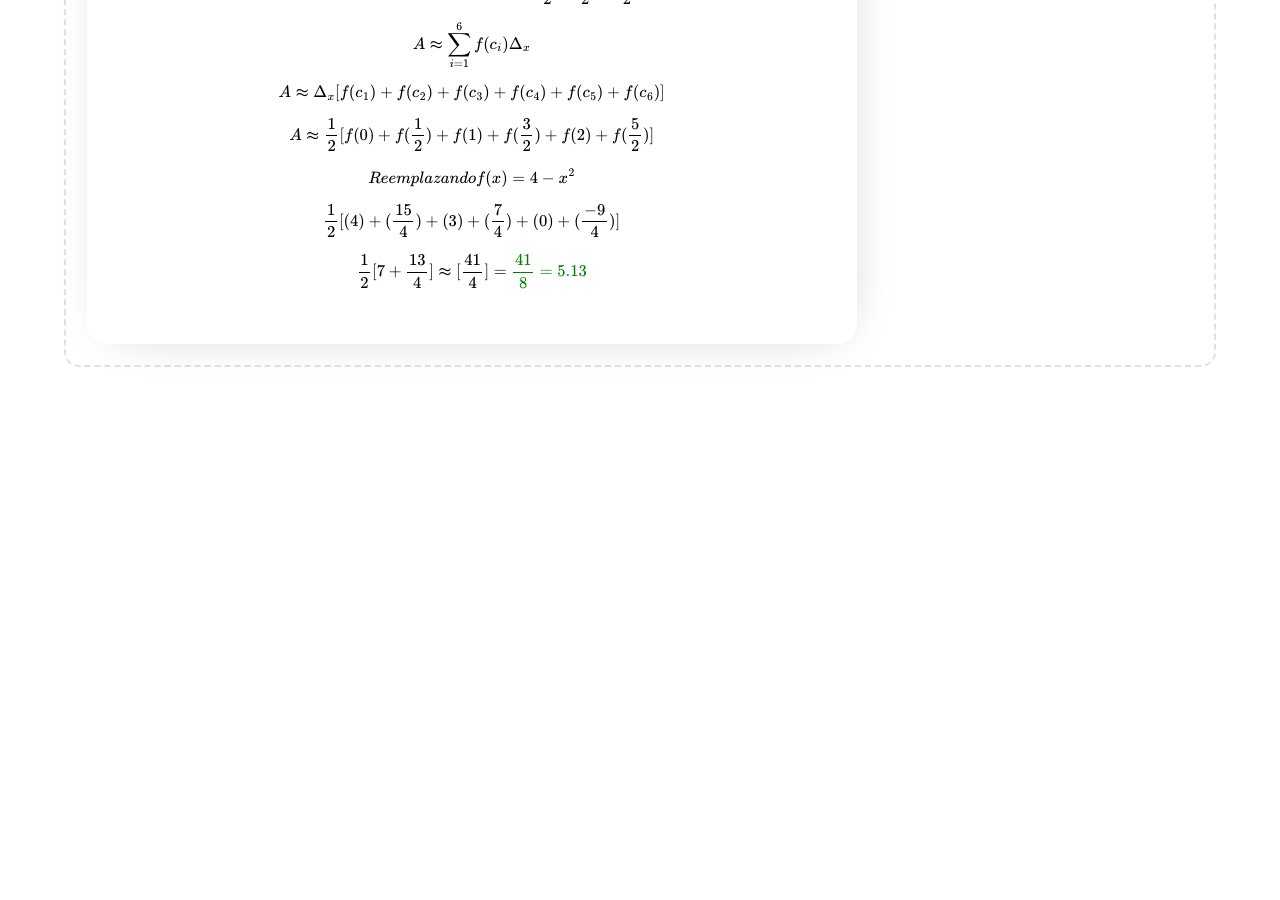
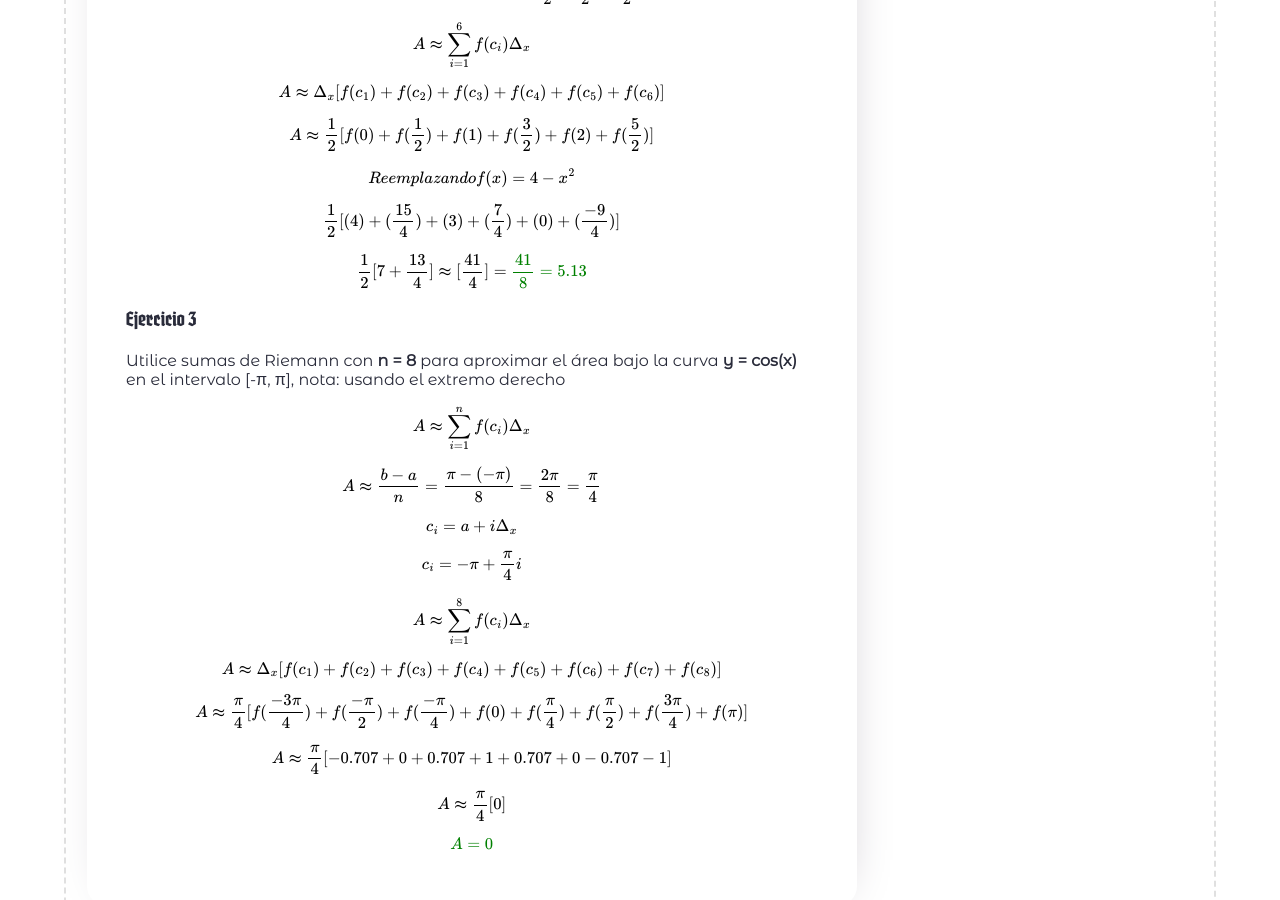
Before and after one commit to jorgeAML/creativeaml, a Jekyll site: the page built from blog_posts/01-11-2022.md, in a window 1280 px wide and 900 px high, scrolled down 1127 px. Built offline with Jekyll 4.4.1, drawn with Linux system fonts in a browser that asks for light colours; some web fonts are replaced; a script that is not in the unit is left out; comment, search, counter and statistics services are not loaded; before the commit the page ends 1532 px from its top, so only the background shows below that.

Commit message:
Ejercicio 3 seccion 4.1

```diff
--- a/blog_posts/01-11-2022.md
+++ b/blog_posts/01-11-2022.md
@@ -49,5 +49,16 @@ $$A \thickapprox \frac{1}{2}[f(0) + f(\frac{1}{2}) + f(1) + f(\frac{3}{2}) + f(2
 $$ Reemplazando f(x) = 4-x^{2} $$
 $$ \frac{1}{2}[(4) + (\frac{15}{4}) + (3) + (\frac{7}{4}) + (0) + (\frac{-9}{4})] $$
 $$ \frac{1}{2}[7 + \frac{13}{4}] \thickapprox[\frac{41}{4}] = \color{green} \frac{41}{8} = 5.13 $$
-
+<h3>Ejercicio 3</h3>
+<p>Utilice sumas de Riemann  con <b>n = 8</b> para aproximar el área bajo la curva <b>y = cos(x)</b> en el intervalo [-&pi;, &pi;], nota: usando el extremo derecho</p>
+$$A \thickapprox \sum_{i=1}^{n} f(c_{i}) \Delta_{x} $$
+$$A \thickapprox \frac{b-a}{n} = \frac{\pi - (-\pi)}{8} = \frac{2\pi}{8} = \frac{\pi}{4} $$
+$$c_{i} = a + i\Delta_{x} $$
+$$c_{i} = -\pi + \frac{\pi}{4}i $$
+$$A \thickapprox \sum_{i=1}^{8} f(c_{i})\Delta_{x} $$
+$$A \thickapprox \Delta_{x}[f(c_{1}) + f(c_{2}) + f(c_{3}) + f(c_{4}) + f(c_{5}) + f(c_{6}) + f(c_{7})+ f(c_{8})] $$
+$$A \thickapprox \frac{\pi}{4}[f(\frac{-3\pi}{4}) + f(\frac{-\pi}{2}) + f(\frac{-\pi}{4}) + f(0) + f(\frac{\pi}{4}) + f(\frac{\pi}{2}) + f(\frac{3\pi}{4}) + f(\pi)]  $$
+$$A \thickapprox \frac{\pi}{4}[-0.707 + 0 + 0.707 + 1 + 0.707 + 0 - 0.707 - 1]  $$
+$$A \thickapprox \frac{\pi}{4}[0] $$
+$$\color{green} A = 0 $$
 </section>
```
